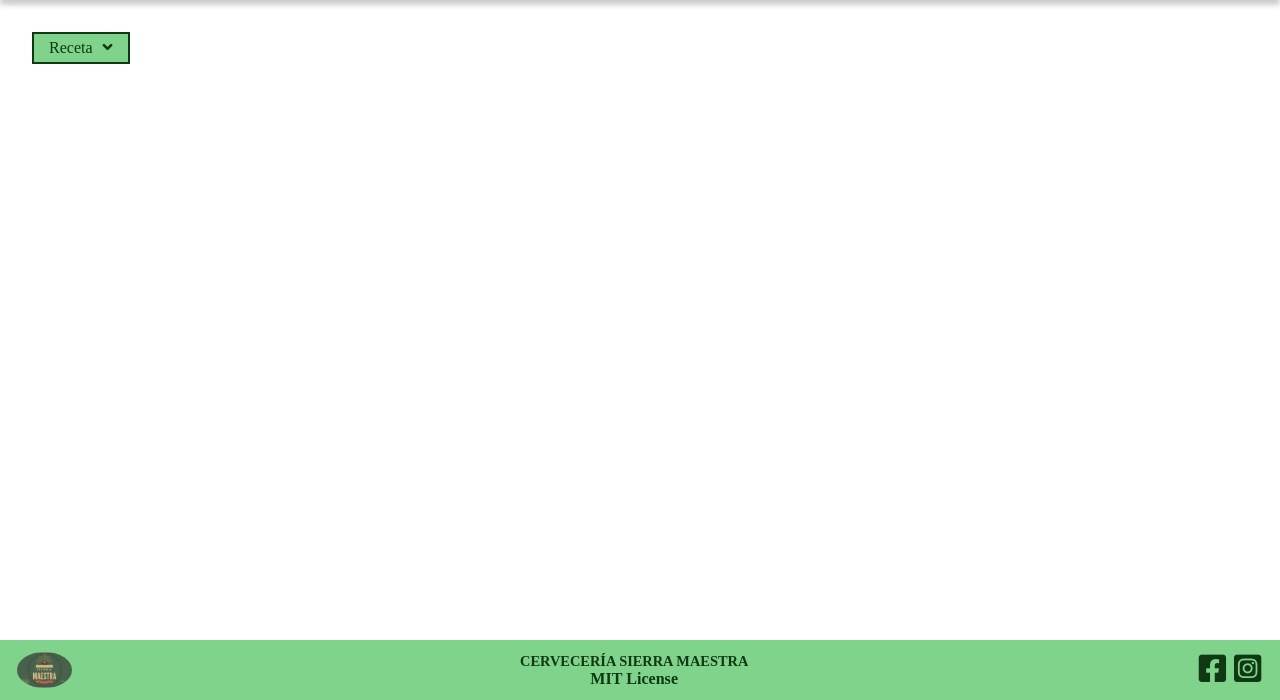
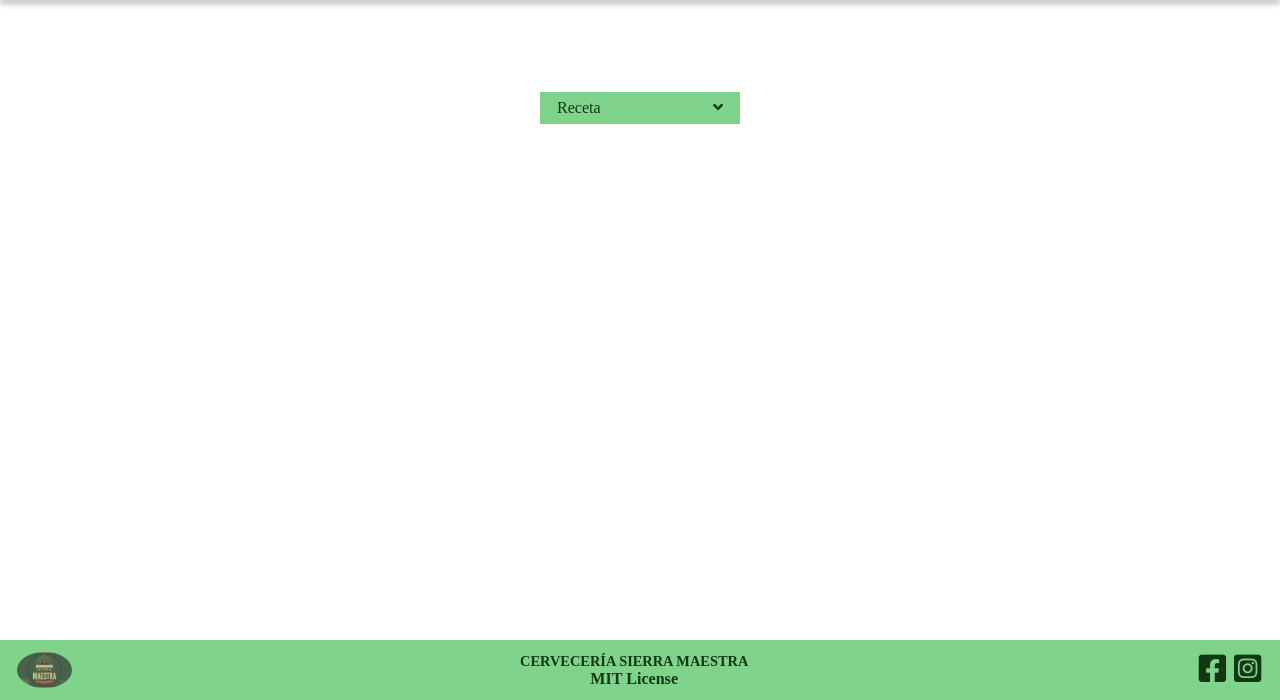
Before and after one commit to FamiliaProgramando/stock, a Flask app: page /nueva-coccion in a window 1280 px wide. Shown: the part 100-800 px from the top of the page. Run offline with Flask 2, Linux system fonts and the light colour scheme; parts of the project's set-up code (start-up, migrations or seed data) failed here and were passed over.

Commit message:
UPDATE: selector recetas Nueva Cocción
- Modificaciones menores en README.md y header.html

```diff
--- a/stock/static/css/style.css
+++ b/stock/static/css/style.css
@@ -121,28 +121,54 @@ a {
   display: flex;
   flex-wrap: nowrap;
   margin-top: 100px;
-  align-content: flex-start
+  align-content: flex-start;
+  justify-content: center;
 
 }
 
-.select_receta {
+#select-receta-form {
+  display: flex;
+  flex-wrap: wrap;
+  flex-direction: column;
+  margin-top: 60px;
+  height: fit-content;
+  min-height: 200px;
+}
+
+.select_receta_default {
   background-color: #7fd38b;
   color: rgb(16, 56, 18);
   padding: 5px 10px;
-  width: max-content;
+  width: 200px;
   border: 2px solid;
-  border-color: transparent transparen pink black;
+  border-color: transparent;
   display: flex;
   justify-content: space-between;
   align-content: center;
   cursor: pointer;
+  margin: auto;
+}
+
+.select_receta_default:hover {
+  border-color: rgb(16, 56, 18);
+}
+
+.select_receta_default.active {
+  border-color: rgb(16, 56, 18);
+}
+
+#select_options_receta {
+  max-height: 100px;
+  overflow: auto;
+  z-index: 100;
+  width: 100%;
 }
 
 .select_item {
   padding: 0px 5px;
 }
 
-.cerrado {
+.hidden {
   display: none;
 }
 
@@ -151,9 +177,27 @@ a {
   background-color: #ffffff;
   color: rgb(16, 56, 18);
   border: 2px solid;
-  border-color: rgb(16, 56, 18);
+  border-color:  rgb(143, 202, 146);
   padding: 2px;
   width: 100%;
+}
+
+.option {
+  cursor: pointer;
+  padding: 5px 3px;
+}
+
+.option:hover {
+  background-color: #b2f7a0;
+}
+
+.resumenReceta {
+  background-color: #b2f7a0;
+  color: rgb(16, 56, 18);
+  padding: 10px;
+  width: 300px;
+  height: fit-content;
+  margin-top: 10px;
 }
 
 /* footer */
--- a/stock/templates/header.html
+++ b/stock/templates/header.html
@@ -2,6 +2,6 @@
     <div id="logoMenu" class="menuItem"><i class="fas fa-bars"></i></div>
     <div id="cierreMenu" class="menuItem"><i class="fas fa-times"></i></div>
     <h1 id="tituloCabecera" class="menuItem"> Sierra Maestra</h1>
-    <div id="home" class="menuItem"><a href="#index"><i class="fas fa-home"></i></a></div>
+    <div id="home" class="menuItem"><a href="{{ url_for('site.index') }}"><i class="fas fa-home"></i></a></div>
     <div id="iconoNotificaciones" class="menuItem"><i class="far fa-bell"></i>
   </header>
--- a/stock/templates/nuevaCocccion.html
+++ b/stock/templates/nuevaCocccion.html
@@ -2,21 +2,25 @@
 
 {% block main %}
 <main id="main">
-    <form>
-      <div id="select_receta" class="box_select">
-        <div class="select_receta">
+  <form id="select-receta-form">
+    <div id="select_receta_box" class="box_select">
+      <div class="select_receta_default">
         <ul class="contenido_select_receta">
           <li class="default select_item">Receta </li>
         </ul>
         <i class="fas fa-angle-down select_item"></i>
-          <i class="fas fa-angle-up select_item cerrado"></i>
+        <i class="fas fa-angle-up select_item hidden"></i>
       </div>
-        <ul id="select_options_receta" class="cerrado">
-          <li class="option">DPSM01</li>
+      <ul id="select_options_receta" class="hidden">
+        <!-- <li class="option">DPSM01</li>
         <li class="option">DPSM02</li>
         <li class="option">DPSM03</li>
+        <li class="option">DPSM04</li>
+        <li class="option">DPSM05</li>
+        <li class="option">DPSM06</li>-->
       </ul>
     </div>
+    <div class="resumenReceta hidden"></div>
 
   </form>
 </main>
```
Also changed, not shown: stock/static/js/script.js (+70 -5 lines), README.md. Lines whose indentation alone changed are shown as unchanged.
